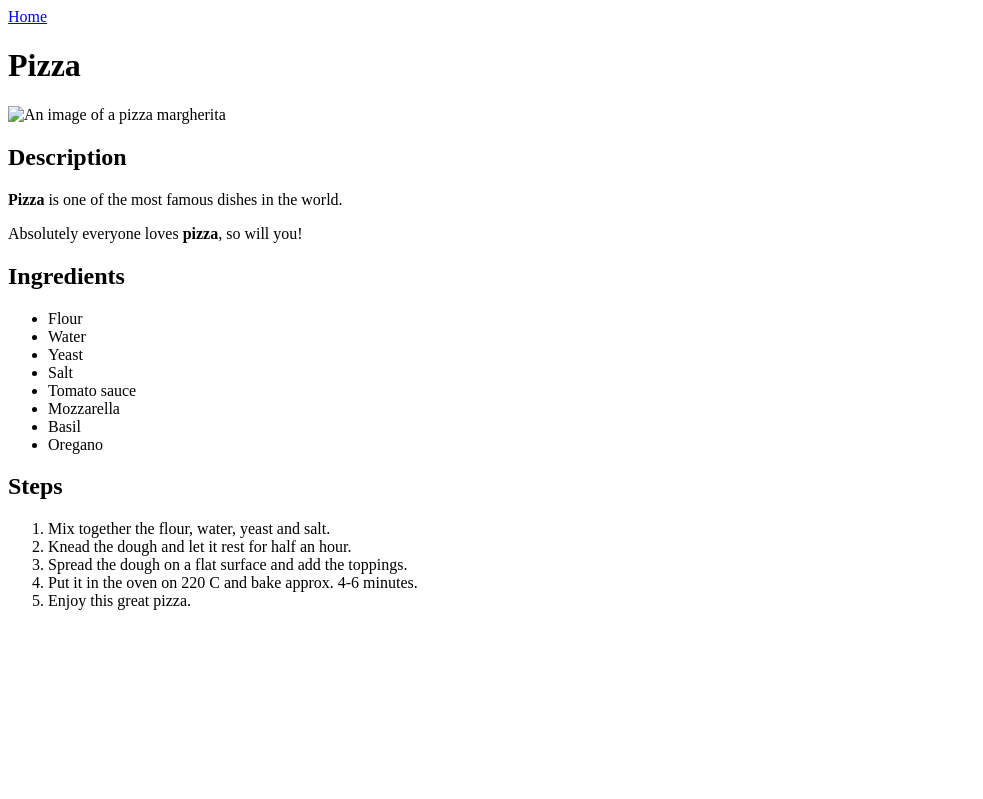
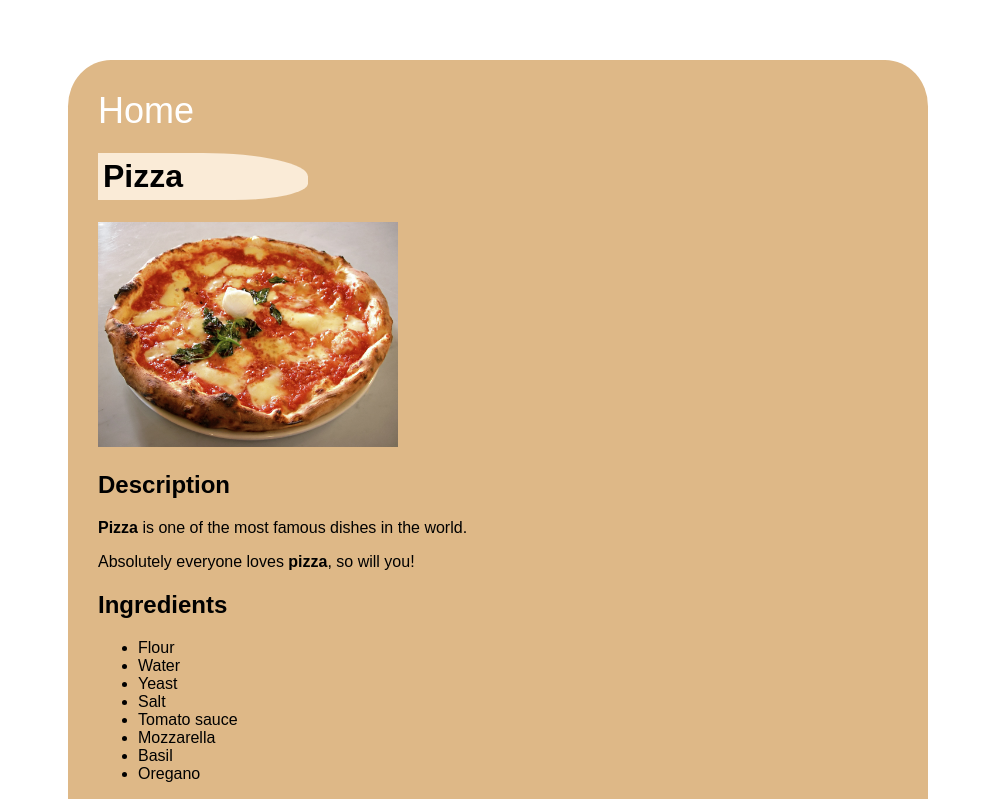
Before and after one commit to banakmiza-tech/odin-recipes, a plain HTML site: page recipes/pizza.html in a window 1280 px wide. Shown: the top 799 px of the page, without its empty margins (0-983 px from the left). Drawn offline with Linux system fonts and the light colour scheme.

Commit message:
forgot to add two files

```diff
--- a/recipes/pizza.html
+++ b/recipes/pizza.html
@@ -3,10 +3,12 @@
 <head>
     <meta charset="UTF-8">
     <title>Pizza recipe</title>
+    <link rel="stylesheet" href="../styles.css">
 </head>
 <body>
-    <a href="../index.html">Home</a>
-    <h1>Pizza</h1>
+    <div class="background">
+    <a class="menu" href="../index.html">Home</a>
+    <h1 class="title">Pizza</h1>
     <img src="./margherita.jpg" alt="An image of a pizza margherita" width="300">
     <h2>Description</h2>
     <p><strong>Pizza</strong> is one of the most famous dishes in the world.</p>
@@ -30,5 +32,6 @@
         <li>Put it in the oven on 220 C and bake approx. 4-6 minutes.</li>
         <li>Enjoy this great pizza.</li>
     </ol>
+    </div>
 </body>
 </html>
```
Also changed, not shown: recipes/margherita.jpg (added).
